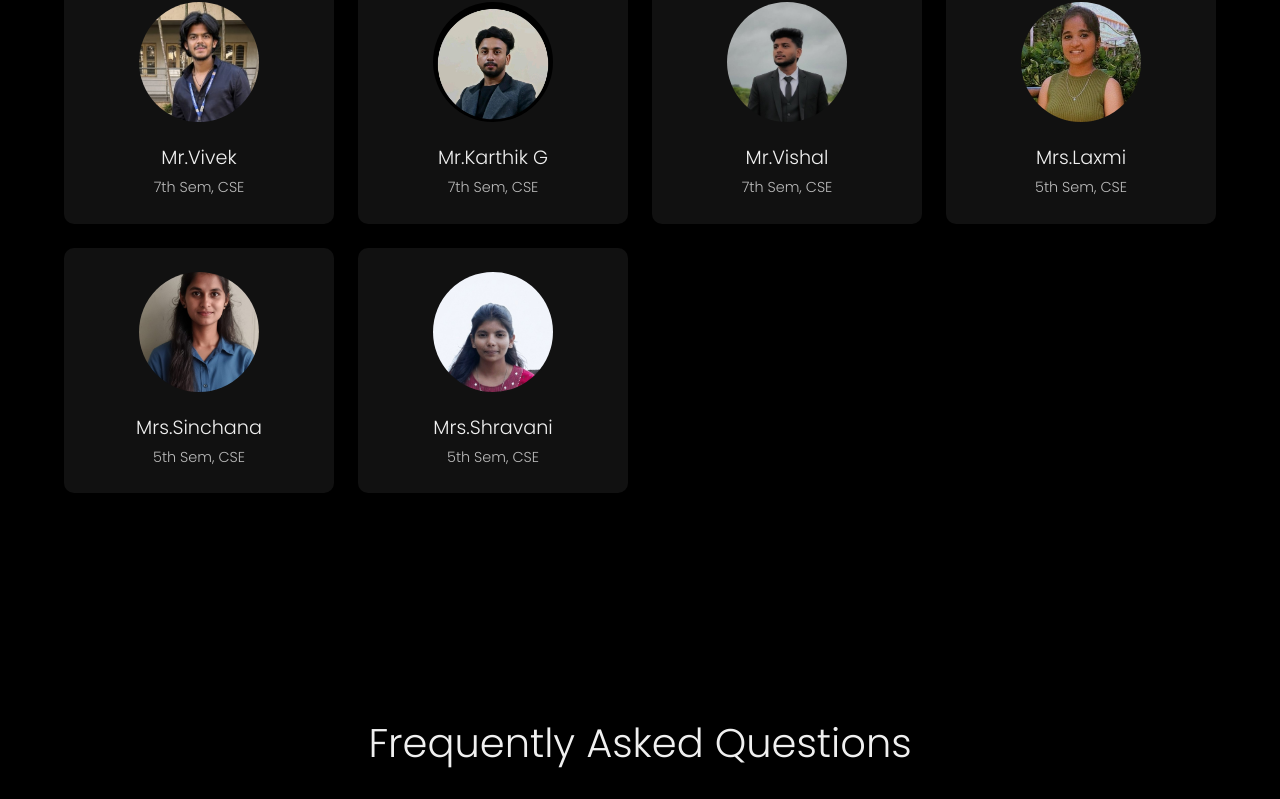
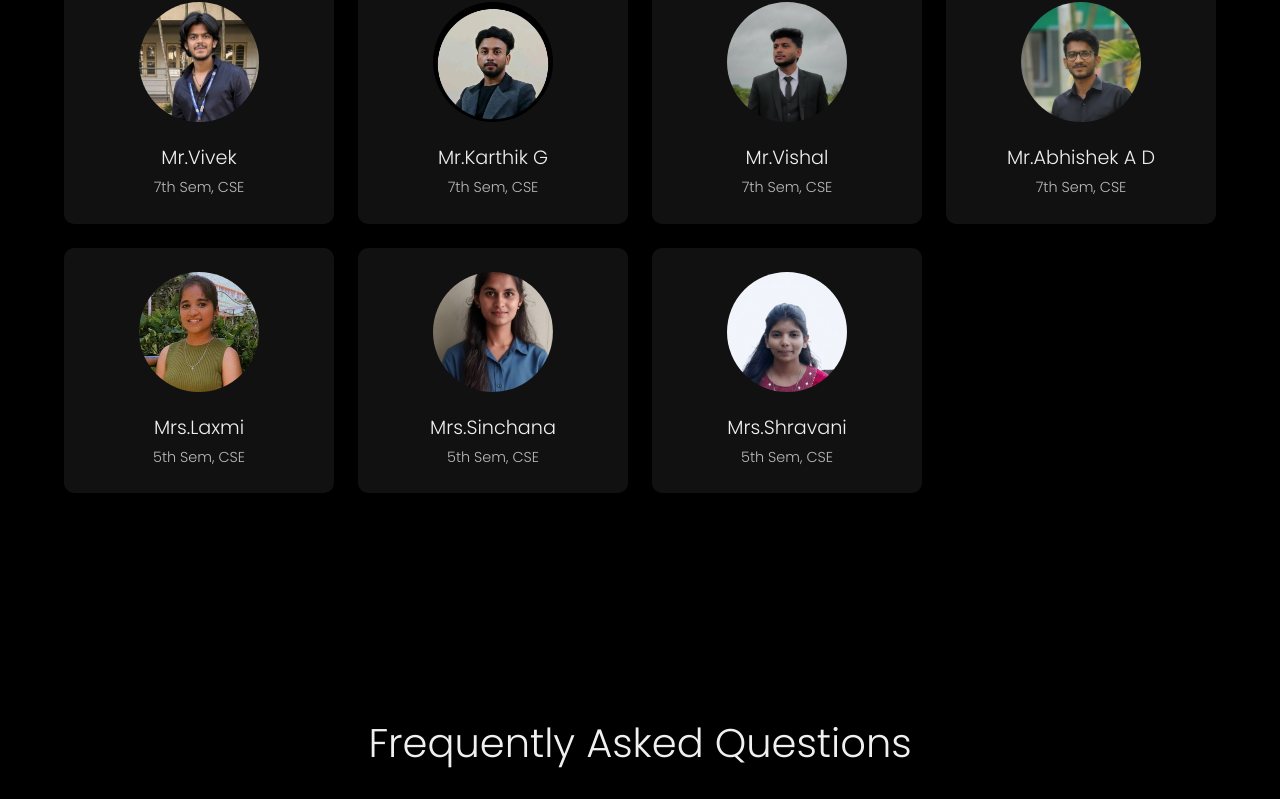
Before and after one commit to KartikG2/Innovatiaa, a React (Vite) app in the folder hackathon/: page / in a window 1280 px wide. Shown: the part 9440-10239 px from the top of the page. Built offline with nearby package versions, Linux system fonts and the light colour scheme.

Commit message:
Add new coordinator and judge images, update roles and names in components

```diff
--- a/hackathon/src/components/Student-Coordinators/Student-Coordinator.jsx
+++ b/hackathon/src/components/Student-Coordinators/Student-Coordinator.jsx
@@ -11,6 +11,7 @@ import CoOrdinator7 from '../../assets/vishal.jpg';
 import CoOrdinator8 from '../../assets/laxmi1.jpg';
 import CoOrdinator9 from '../../assets/sinchana.jpg';
 import CoOrdinator10 from '../../assets/shravani.jpg';
+import CoOrdinator11 from '../../assets/abhishek.jpg';
 
 const Student_CoOrdinatorsData = [
 { name: 'Mr.Akashay', role: '7th Sem, CSE', img: CoOrdinator1 },
@@ -20,6 +21,7 @@ const Student_CoOrdinatorsData = [
 { name: 'Mr.Vivek', role: '7th Sem, CSE', img: CoOrdinator5 },
 { name: 'Mr.Karthik G', role: '7th Sem, CSE', img: CoOrdinator6 },
 { name: 'Mr.Vishal', role: '7th Sem, CSE', img: CoOrdinator7 },
+{ name: 'Mr.Abhishek A D', role: '7th Sem, CSE', img: CoOrdinator11 },
 { name: 'Mrs.Laxmi', role: '5th Sem, CSE', img: CoOrdinator8 },
 { name: 'Mrs.Sinchana', role: '5th Sem, CSE', img: CoOrdinator9 },
 { name: 'Mrs.Shravani', role: '5th Sem, CSE', img: CoOrdinator10 },
```
Also changed, not shown: hackathon/src/assets/abhishek.jpg (added).
